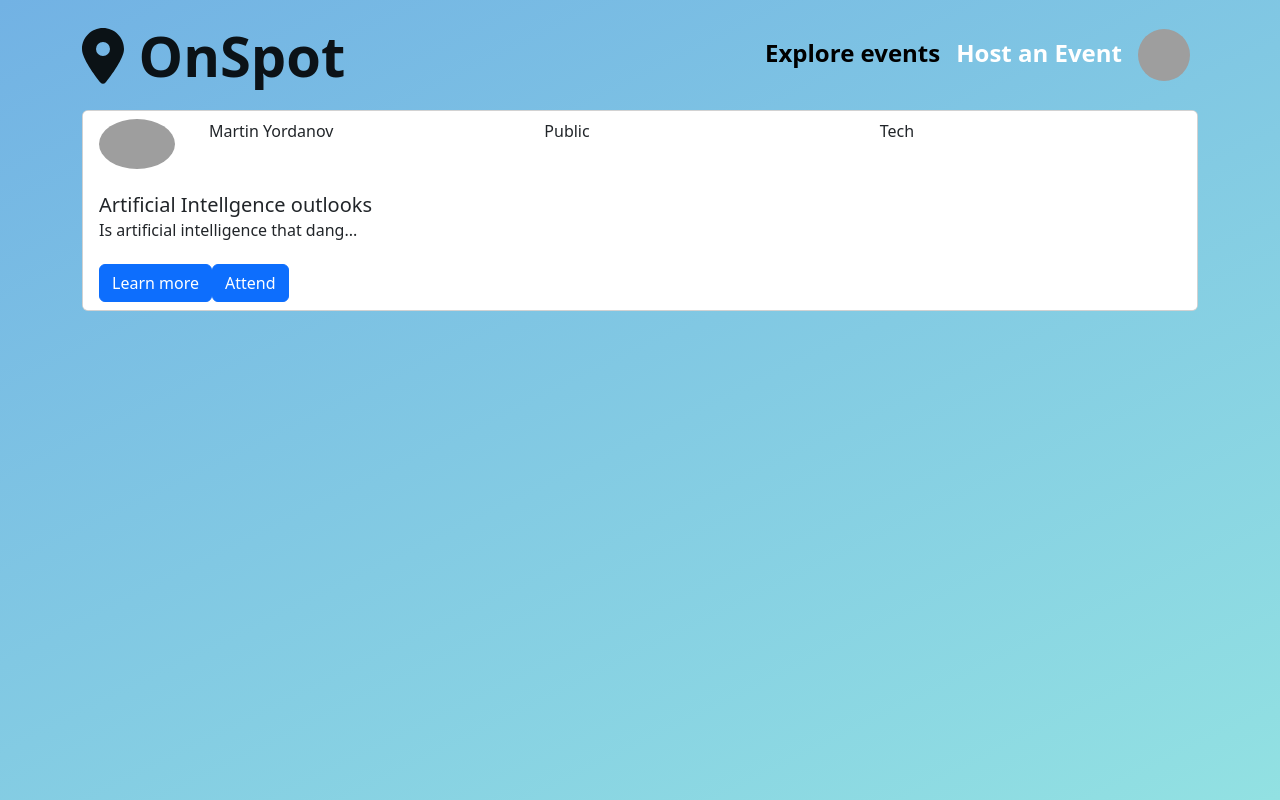
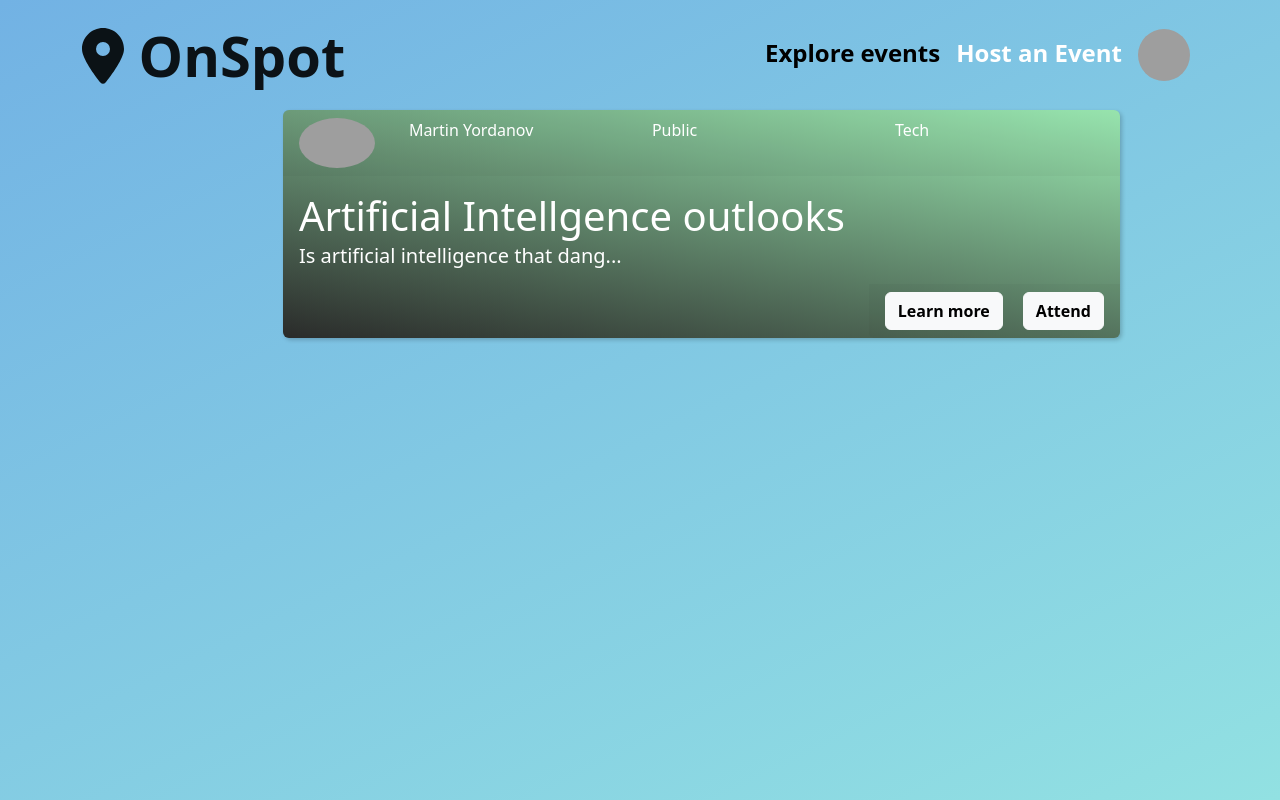
Before and after one commit to MartinYordanov374/OnSpot, a React (Create React App) app: page / in a window 1280 px wide. Built offline with nearby package versions, Linux system fonts and the light colour scheme; grey boxes are pictures that could not be loaded.

Commit message:
Added background color to the event card template

```diff
--- a/src/Components/EventCardComponent/EventCardComponent.js
+++ b/src/Components/EventCardComponent/EventCardComponent.js
@@ -5,7 +5,7 @@ import '../EventCardComponent/EventCardStyles/EventCard.css'
 export default class EventCardComponent extends Component {
   render() {
     return (
-        <Container>
+        <Container className='eventCardWrapper'>
             <Card className='eventCard'>
                 <Card.Header className = 'eventCardHeader'>
                     <div className = 'eventCardHeaderDetails row'>
@@ -23,8 +23,8 @@ export default class EventCardComponent extends Component {
                     <Card.Subtitle className='eventCardDescription'>Is artificial intelligence that dang...</Card.Subtitle>
                 </Card.Body>
                 <Card.Footer className = 'eventCardFooter'>
-                    <Button className='learnMore btn'>Learn more</Button>
-                    <Button className='Attend btn'>Attend</Button>
+                        <Button className='learnMore btn-light'>Learn more</Button>
+                        <Button className='Attend btn btn-light'>Attend</Button>
                 </Card.Footer>
             </Card>
         </Container>
--- a/src/Components/EventCardComponent/EventCardStyles/EventCard.css
+++ b/src/Components/EventCardComponent/EventCardStyles/EventCard.css
@@ -1,6 +1,15 @@
+.eventCard {
+  color: white;
+  -webkit-box-shadow: rgba(0, 0, 0, 0.198) 2px 2px 4px 0px;
+          box-shadow: rgba(0, 0, 0, 0.198) 2px 2px 4px 0px;
+  width: 75%;
+  margin-left: 18%;
+  background-image: linear-gradient(10deg, #2A2B2A, #9CEBB3) !important;
+  border-style: none;
+}
+
 .eventCard .eventCardHeader {
-  border-bottom: none;
-  background-color: white;
+  border-style: none;
 }
 
 .eventCard .eventCardHeader .eventCardHeaderDetails .eventCardHeaderDetail {
@@ -11,8 +20,25 @@
   border-radius: 50%;
 }
 
+.eventCard .eventCardBody .eventCardTitle {
+  font-size: 2.5rem;
+}
+
+.eventCard .eventCardBody .eventCardDescription {
+  font-size: 1.25rem;
+}
+
 .eventCard .eventCardFooter {
   border-top: none;
-  background-color: white;
+  margin-left: auto;
+}
+
+.eventCard .eventCardFooter .Attend {
+  margin-left: 20px;
+}
+
+.eventCard .eventCardFooter .btn {
+  font-size: medium;
+  font-weight: bold;
 }
 /*# sourceMappingURL=EventCard.css.map */
--- a/src/Components/EventCardComponent/EventCardStyles/EventCard.scss
+++ b/src/Components/EventCardComponent/EventCardStyles/EventCard.scss
@@ -1,8 +1,13 @@
 $header-footer-color: white;
 .eventCard{
+    color: $header-footer-color;
+    box-shadow: rgba(0, 0, 0, 0.198) 2px 2px 4px 0px;
+    width: 75%;
+    margin-left: 18%;
+    background-image: linear-gradient(10deg, #2A2B2A, #9CEBB3) !important;
+    border-style: none;
     .eventCardHeader{
-        border-bottom: none;
-        background-color: $header-footer-color;
+        border-style: none;
         .eventCardHeaderDetails{
             // display: flex;
             .eventCardHeaderDetail
@@ -11,15 +16,29 @@ $header-footer-color: white;
             }
             .eventHostPFP{
                 border-radius: 50%;
+
             }
         }
+
     }
     .eventCardBody{
-
+        .eventCardTitle{
+            font-size: 2.5rem;
+        }
+        .eventCardDescription{
+            font-size: 1.25rem;
+        }
     }
     .eventCardFooter{
         border-top: none;
-        background-color: $header-footer-color;
+        margin-left: auto;
+        .Attend{
+            margin-left: 20px;
+        }
+        .btn{
+            font-size: medium;
+            font-weight: bold;
+        }
 
     }
 }
```
Also changed, not shown: 1 other file (tests, documents, lock files or other folders).
